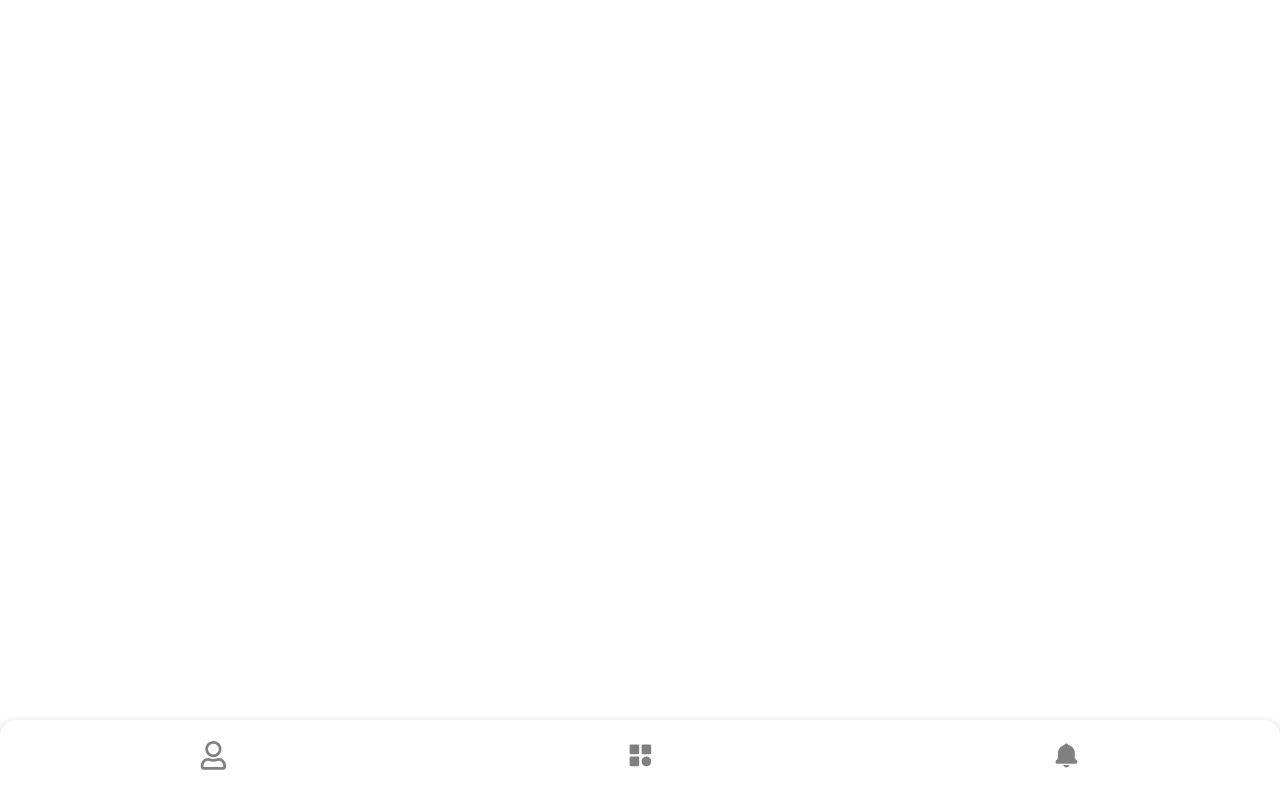
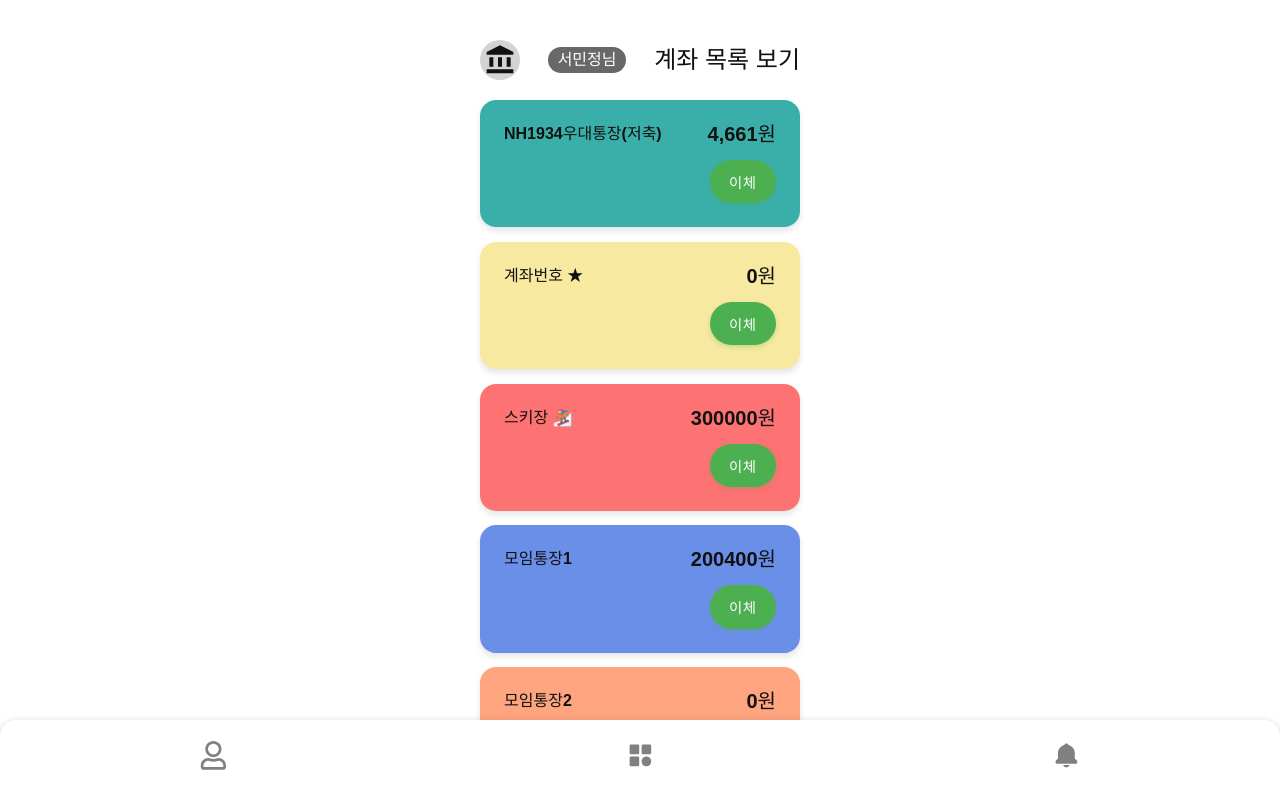
Before and after one commit to smj6052-l/internet-banking-client, a React (Vite) app: page /home in a window 1280 px wide. Shown: the top 800 px of the page. Built offline with nearby package versions, Linux system fonts and the light colour scheme.

Commit message:
feat: home 페이지 추가

```diff
--- a/src/components/account-block.jsx
+++ b/src/components/account-block.jsx
@@ -1,4 +1,83 @@
+import styled from 'styled-components';
+
+const ClickableBlock  = styled.div`
+  background-color: ${(props) => props.color};
+  border-radius: 1rem;
+  padding: 1.5rem;
+  margin-bottom: 0.9rem;
+  box-shadow: 0 0.25rem 0.4rem rgba(0, 0, 0, 0.1);
+`;
+
+const AccountHeader = styled.div`
+  display: flex;
+  justify-content: space-between;
+  align-items: center;
+`;
+
+const AccountTitle = styled.div`
+  font-size: 1rem;
+  font-weight: bold;
+`;
+
+const Balance = styled.div`
+  font-size: 1.25rem;
+  font-weight: bold;
+`;
+
+const ButtonContainer = styled.div`
+  margin-top: 1rem;
+  display: flex;
+  justify-content: space-between;
+`;
+
+const Button = styled.button`
+  background-color: #4CAF50; // A pleasant green color
+  color: white;
+  padding: 0.7rem 1.2rem;
+  margin-left:auto;
+  border: none;
+  border-radius: 2rem; // Fully rounded corners
+  font-size: 0.9rem;
+  font-weight: bold;
+  text-transform: uppercase;
+  letter-spacing: 0.05em;
+  cursor: pointer;
+  transition: all 0.3s ease;
+  box-shadow: 0 2px 5px rgba(76, 175, 80, 0.3);
+
+  display: flex;
+  align-items: center;
+  justify-content: center;
+
+  &:hover {
+    background-color: #45a049;
+    box-shadow: 0 4px 8px rgba(69, 160, 73, 0.5);
+    transform: translateY(-2px);
+  }
+
+  &:active {
+    transform: translateY(1px);
+    box-shadow: 0 2px 4px rgba(69, 160, 73, 0.5);
+  }
+
+`;
+
 // 블록: 홈에 노출될 계좌정보 (계좌명, 이체)
-export default function AccountBlock() {
-  return <></>;
+export default function AccountBlock({ color, title, balance}) {
+
+  const handleClick=()=>{
+
+  };
+
+  return (
+    <ClickableBlock  color={color} onClick={handleClick}>
+      <AccountHeader>
+        <AccountTitle>{title}</AccountTitle>
+        <Balance>{balance}</Balance>
+      </AccountHeader>
+      <ButtonContainer>
+        <Button onClick={(e) => e.stopPropagation()}>이체</Button>
+      </ButtonContainer>
+    </ClickableBlock>
+  );
 }
--- a/src/components/bottom-navigation-bar.jsx
+++ b/src/components/bottom-navigation-bar.jsx
@@ -11,7 +11,7 @@ const Wrapper = styled.nav`
   position: fixed;
   left: 0;
   right: 0;
-  bottom: 0;
+  bottom:0;
   margin: 0;
   padding: 0.8rem 0;
   display: flex;
--- a/src/routes/home/home.jsx
+++ b/src/routes/home/home.jsx
@@ -1,4 +1,65 @@
+import React from 'react';
+import AccountBlock from '../../components/account-block';
+import * as S from './styles/home.style';
+import { MdAccountBalance } from "react-icons/md";
+
+// DB에서 받아올 계좌 정보
+const accountData = [
+  {
+    color: '#3aafa9',
+    title: 'NH1934우대통장(저축)',
+    balance: '4,661원',
+  },
+  {
+    color: '#f8e9a1',
+    title: '계좌번호 ★',
+    balance: '0원',
+  },
+  {
+    color: '#fd7272',
+    title: '스키장 🏂',
+    balance: '300000원',
+  },
+
+  {
+    color: '#6a8fe9',
+    title: '모임통장1',
+    balance: '200400원',
+  },
+  {
+    color: '#fea47f',
+    title: '모임통장2',
+    balance: '0원',
+  },
+  {
+    color: '#3aafa9',
+    title: '모임통장3',
+    balance: '0원',
+  },
+];
+
 // 메인 홈
 export default function Home() {
-  return <></>;
+  return (
+    <S.Container>
+      <S.InnerContainer>
+      <S.Header>
+        <S.IconBig> <MdAccountBalance /></S.IconBig>
+        <S.UserName>서민정님</S.UserName>
+        <S.ViewAccount>계좌 목록 보기</S.ViewAccount>
+
+      </S.Header>
+      <S.AccountList>
+        {accountData.map((account, index) => (
+          <AccountBlock
+            key={index}
+            color={account.color}
+            title={account.title}
+            balance={account.balance}
+          />
+        ))}
+      </S.AccountList>
+      </S.InnerContainer>
+    </S.Container>
+  );
 }
--- /dev/null
+++ b/src/routes/home/styles/home.style.js
@@ -0,0 +1,52 @@
+import styled from 'styled-components';
+
+export const Container = styled.div`
+  width: 100%;
+  height: 100%;
+  background-color: white;
+`;
+export const InnerContainer = styled.div`
+  position: absolute;
+  top :5%;
+  left: 50%;
+  transform: translate(-50%,0);
+  display: flex;
+  flex-direction: column;
+  width: 20em;
+  margin-bottom:30rem;
+`;
+
+export const Header = styled.div`
+  display: flex;
+  justify-content: space-between;
+  align-items: center;
+  padding-bottom: 1.25rem;
+`;
+
+export const ViewAccount = styled.div`
+  font-size: 1.5rem;
+  font-weight: bold;
+`;
+
+export const UserName = styled.div`
+  background-color: #686868;
+  padding: 0.3rem 0.6rem;
+  border-radius: 20px;
+  color: white
+`;
+
+export const IconBig = styled.div`
+  width: 2.5rem;
+  height: 2.5rem;
+  background-color: #d3d3d3;
+  border-radius: 50%;
+  font-size:2rem;
+  display : flex;
+  justify-content : center;
+  align-items : center;
+`;
+
+export const AccountList = styled.div`
+display: flex;
+flex-direction: column;
+`;
```
